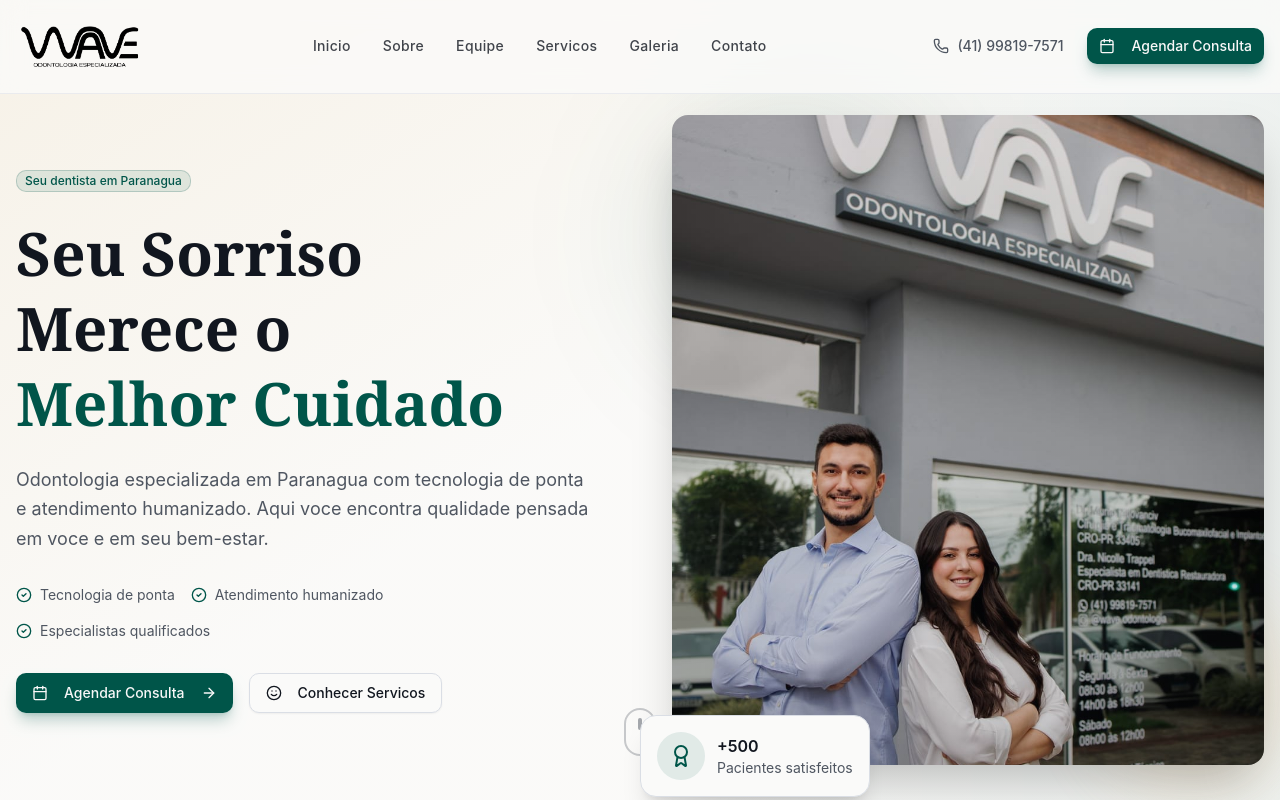
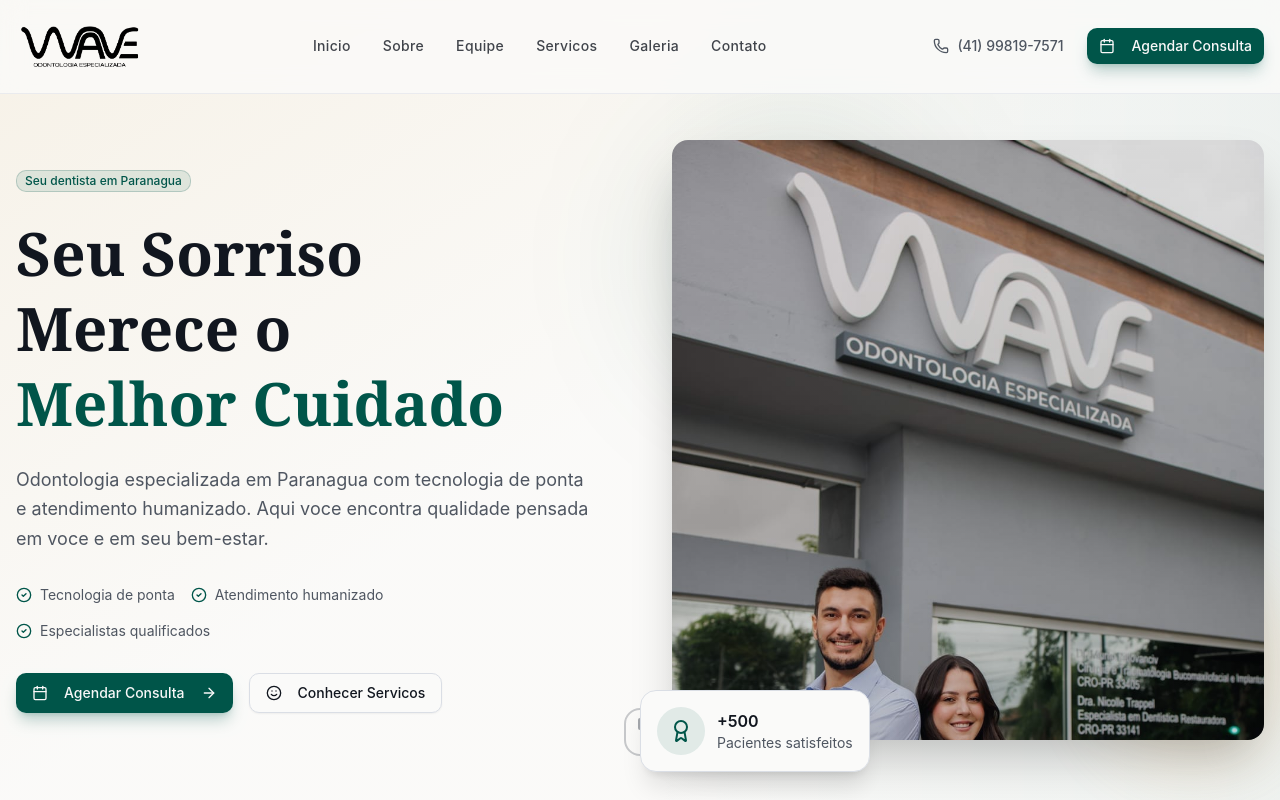
Before and after one commit to JonathanOJ/wave-odontologia, a React (Vite) app: page / in a window 1280 px wide. Shown: the top 800 px of the page. Built offline with nearby package versions, Linux system fonts and the light colour scheme.

Commit message:
style: adjust image sizes and map alignment
Increase About image size, adjust Hero image height, align Contact map with container.

Co-authored-by: Jonathan O. Jacobovski <111775412+JonathanOJ@users.noreply.github.com>

```diff
--- a/src/components/about.jsx
+++ b/src/components/about.jsx
@@ -95,7 +95,7 @@ export default function About() {
                     loading="lazy"
                     src={image.src}
                     alt={image.alt}
-                    className="w-full h-48 sm:h-56 object-cover"
+                    className="w-full h-56 sm:h-64 object-cover"
                   />
                 </div>
               ))}
--- a/src/components/contact.jsx
+++ b/src/components/contact.jsx
@@ -101,12 +101,12 @@ export default function Contact() {
         </div>
 
         {/* Map */}
-        <div className="max-w-4xl mx-auto mb-16">
+        <div className="max-w-5xl mx-auto mb-16">
           <div className="rounded-2xl overflow-hidden shadow-xl border border-border/50">
             <iframe
               src="https://www.google.com/maps/embed?pb=!1m18!1m12!1m3!1d3600.472537024115!2d-48.51823062494421!3d-25.522632136562677!2m3!1f0!2f0!3f0!3m2!1i1024!2i768!4f13.1!3m3!1m2!1s0x94db9a5efa657bb7%3A0xefd13a7332e567a8!2sR.%20Manoel%20Corr%C3%AAa%2C%201837%20-%20Palmital%2C%20Paranagu%C3%A1%20-%20PR%2C%2083206-030!5e0!3m2!1spt-BR!2sbr!4v1753460476647!5m2!1spt-BR!2sbr"
               width="100%"
-              height="400"
+              height="350"
               allowFullScreen=""
               loading="lazy"
               referrerPolicy="no-referrer-when-downgrade"
--- a/src/components/hero.jsx
+++ b/src/components/hero.jsx
@@ -119,7 +119,7 @@ export default function Hero() {
                   <img
                     src={fachada}
                     alt="Equipe Wave Odontologia - Dentistas e fachada da clinica em Paranagua"
-                    className="w-full h-[650px] object-cover"
+                    className="w-full h-[500px] xl:h-[600px] object-cover object-top"
                   />
                   {/* Overlay gradient */}
                   <div className="absolute inset-0 bg-gradient-to-t from-foreground/20 to-transparent" />
```
